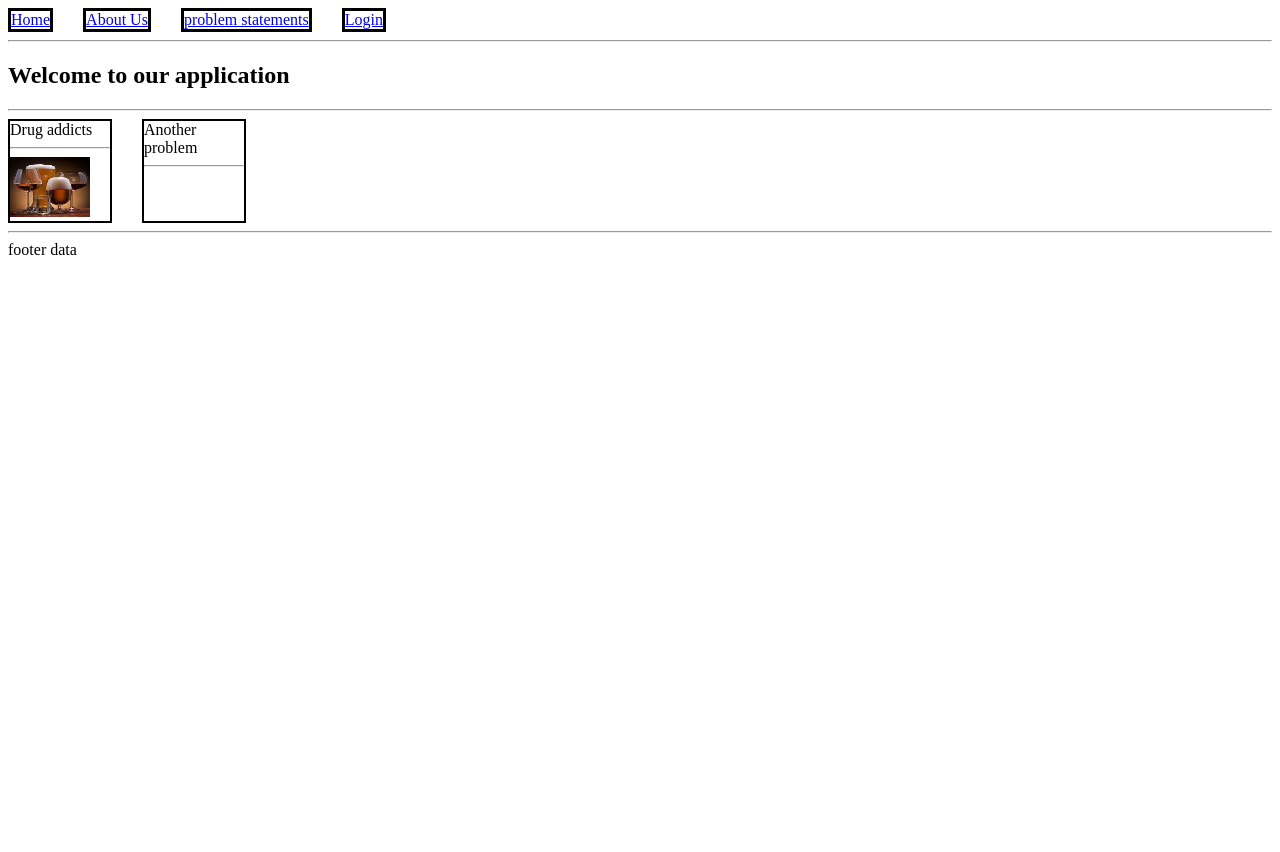
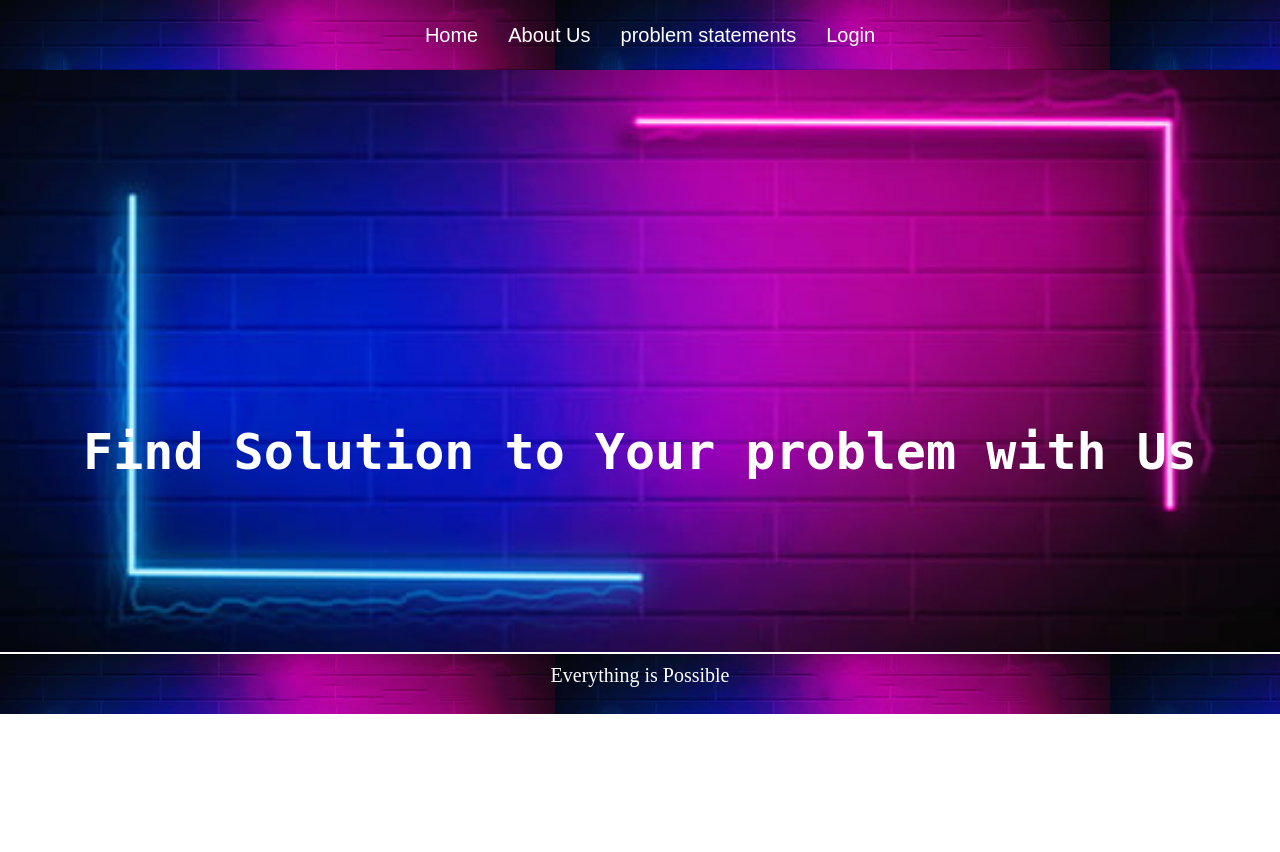
Before and after one commit to aslin-joel-r/mini-project-S6, a Django app: page / in a window 1280 px wide. Before the commit the page ends 255 px from the top, so only its background shows below. Run offline with Django 4.2, Linux system fonts and the light colour scheme.

Commit message:
updated index page

```diff
--- /dev/null
+++ b/problem_detector/nation_book/static/css/home.css
@@ -0,0 +1,54 @@
+*{
+    margin: 0;
+}
+#navigate {
+    z-index: 2;
+    display: inline-flex;
+    flex-direction: row;
+    gap: 30px;
+    height: 50px;
+    align-items: center;
+    justify-content: center;
+    padding: 10px;
+    font-size: 20px;
+    font-family: sans-serif;
+    position: fixed;
+    top: 0;
+    width: 100%;
+    background-color:skyblue;
+    color: white;
+}
+a{
+    text-decoration: none;
+    color: white;
+}
+footer{
+
+    position: relative;
+    top: 50px;
+    height: 40px;
+    padding: 10px;
+    background-color:gray;
+    justify-items: center;
+    align-items: center;
+    text-align: center;
+    color: white;
+    font-size: 20px
+}
+#desc{
+
+    display: flex;
+    flex-direction:column;
+    justify-content: center;
+    align-items: center;
+    position: relative;
+    top: 0px;
+    height:100vh;
+
+    background-repeat: no-repeat;
+    background-size:cover;
+    color:white;
+    font-size:50px;
+    font-family:monospace;
+    background-position: center center;
+}
--- a/problem_detector/nation_book/templates/index.html
+++ b/problem_detector/nation_book/templates/index.html
@@ -5,35 +5,25 @@
     <meta charset="UTF-8">
     <meta http-equiv="X-UA-Compatible" content="IE=edge">
     <meta name="viewport" content="width=device-width, initial-scale=1.0">
+    <link rel="stylesheet" href="{% static 'css/home.css'%}">
     <title>Document</title>
 </head>
 <body>
     <style>
-        #prob-statement{
-            width:100px;
-            height:100px;
-            border:2px solid black;
-
-
+        #navigate{
+            background-image: url("{% static 'img/theme.jpg'%}");
         }
-        #prob-statement-cont{
-            display: inline-flex;
-            flex-direction: row;
-            gap: 30px;
-
+        #container{
+            background-image: url("{% static 'img/about.jpg'%}");
+            position:relative;
+            background-repeat: no-repeat;
+            background-size: cover;
+            top: 50px;
+            width:100%;
+            height: 600px;
         }
-        #navigate{
-            display: inline-flex;
-            flex-direction: row;
-            gap: 30px;
-
-        }
-        #imag{
-            width: 80px;
-            height: 60px;
-        }
-        a{
-            border:3px solid black;
+        footer{
+            background-image: url("{% static 'img/theme.jpg'%}");
         }
     </style>
     <header>
@@ -50,27 +40,15 @@
         </nav>
     </header>
 <hr>
-    <h2>
-        Welcome to our application
-    </h2>
+<div id="container">
+<h1 id="desc">Find Solution to Your problem with Us</h1>
+</div>
 
 <hr>
-    <div id="prob-statement-cont">
-        <div id="prob-statement">
-                Drug addicts
-                <hr>
-                <img id="imag" src="{% static 'img/tasmarc.jpg' %}"  alt="place the image here">
-        </div>
 
-        <div id="prob-statement">
-            Another problem
-            <hr>
-    </div>
 
-    </div>
-<hr>
     <footer>
-        footer data
+        Everything is Possible
     </footer>
 </body>
 </html>
--- a/problem_detector/nation_book/templates/login.html
+++ b/problem_detector/nation_book/templates/login.html
@@ -4,7 +4,7 @@
 <head>
     <meta charset="utf-8">
     <title>Login Form</title>
-    <link rel="stylesheet" href="{% static 'css/style.css' %}">
+    <link rel="stylesheet" href="{% static 'css/login.css' %}">
 
 </head>
 <body>
```
Also changed, not shown: problem_detector/db.sqlite3, problem_detector/nation_book/static/img/about.jpg (added), problem_detector/nation_book/static/img/theme.jpg (added).
